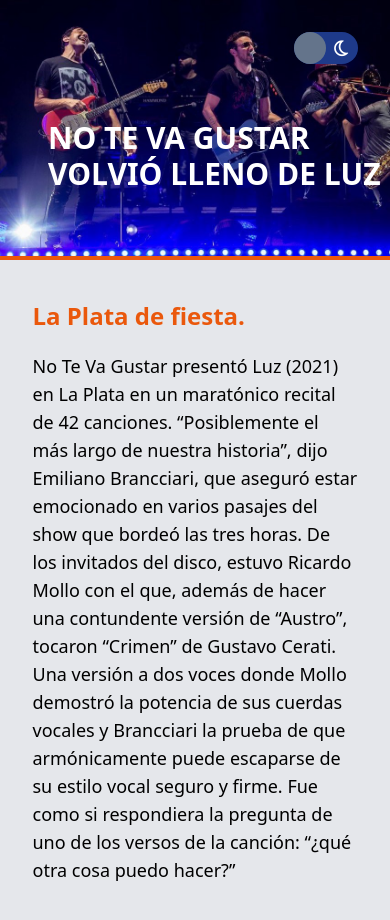
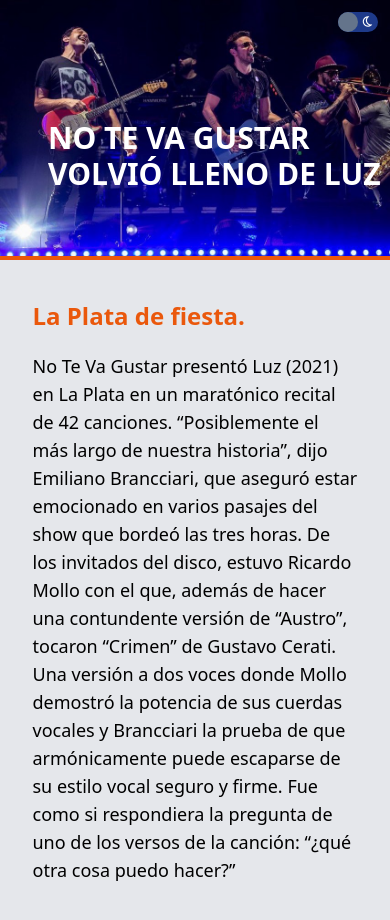
Before and after one commit to iam-leo/Tailwind-DarkMode-Practice, a plain HTML site: page index.html in a window 390 px wide. Shown: the top 920 px of the page. Drawn offline with Linux system fonts and the light colour scheme; grey boxes are pictures that could not be loaded.

Commit message:
Correction of size and position of the switch button for different screens

```diff
--- a/index.html
+++ b/index.html
@@ -4,7 +4,7 @@
     <meta charset="UTF-8">
     <meta http-equiv="X-UA-Compatible" content="IE=edge">
     <meta name="viewport" content="width=device-width, initial-scale=1.0">
-    <title>Tailwind CSS Udemy</title>
+    <title>Tailwind-DarkMode-Practice</title>
     <link rel="stylesheet" href="css/tailwind.css">
     <link rel="stylesheet" href="https://cdnjs.cloudflare.com/ajax/libs/font-awesome/6.0.0-beta3/css/all.min.css" integrity="sha512-Fo3rlrZj/k7ujTnHg4CGR2D7kSs0v4LLanw2qksYuRlEzO+tcaEPQogQ0KaoGN26/zrn20ImR1DfuLWnOo7aBA==" crossorigin="anonymous" referrerpolicy="no-referrer" />
     <script preload async src="main.js"></script>
@@ -17,10 +17,10 @@
         <h1 class=" text-3xl sm:text-6xl text-white dark:text-slate-200 font-bold uppercase absolute bottom-16 left-12">No te va gustar <span class="block">volvió lleno de luz</span>
         </h1>
 
-        <div class="absolute top-8 right-8">
-            <div id="btnSwitch" class="w-16 h-8 flex justify-around items-center text-2xl text-white bg-blue-900 border-none outline-none rounded-full cursor-pointer relative after:content-[''] after:block after:w-8 after:h-8 after:absolute after:top-0 after:left-0 after:rounded-full after:bg-slate-500 dark:after:right-0 dark:bg-amber-500 transition duration-300 ease-in">
-                <i class="far fa-sun block text-lg"></i>
-                <i class="far fa-moon block text-lg"></i>
+        <div class="absolute top-3 right-3 sm:top-5 sm:right-5">
+            <div id="btnSwitch" class=" w-10 h-5 sm:w-16 sm:h-8 flex justify-around items-center text-2xl text-white bg-blue-900 border-none outline-none rounded-full cursor-pointer relative after:content-[''] after:block after:w-5 after:h-5 sm:after:w-8 sm:after:h-8 after:absolute after:top-0 after:left-0 after:rounded-full after:bg-slate-500 dark:after:right-0 dark:bg-amber-500 transition duration-300 ease-in">
+                <i class="far fa-sun block text-xs sm:text-lg"></i>
+                <i class="far fa-moon block text-xs sm:text-lg"></i>
             </div>
         </div>
     </header>
```
Also changed, not shown: css/tailwind.css.
